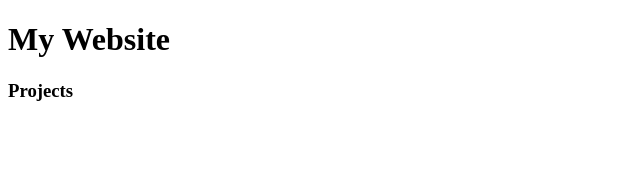
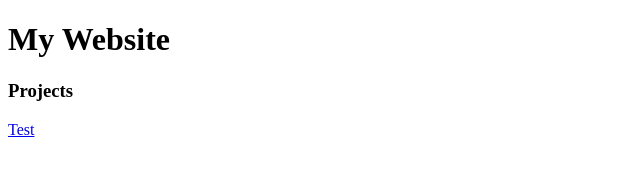
Before and after one commit to jameswpage/jameswpage.github.io, a plain HTML site: page index.html in a window 1280 px wide. Shown: the full height of the page, 0-640 px from the left. Drawn offline with Linux system fonts and the light colour scheme.

Commit message:
Testing index

```diff
--- a/index.html
+++ b/index.html
@@ -13,6 +13,6 @@
 		<h1>My Website</h1>
 
 		<h3>Projects</h3>
-		<a href = "#"></a>
+		<a href = "#">Test</a>
 	</body>
 </html>
```
